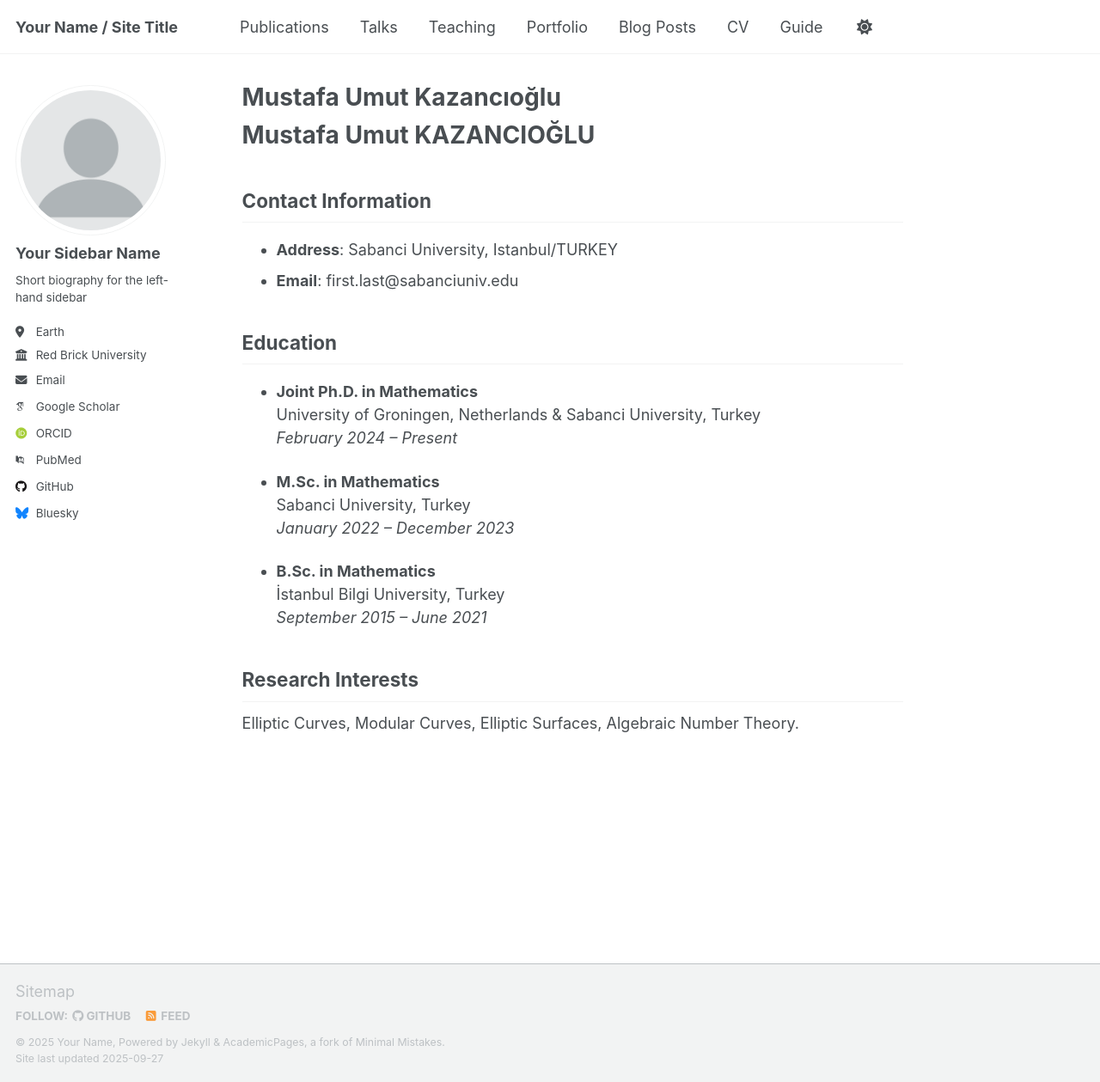
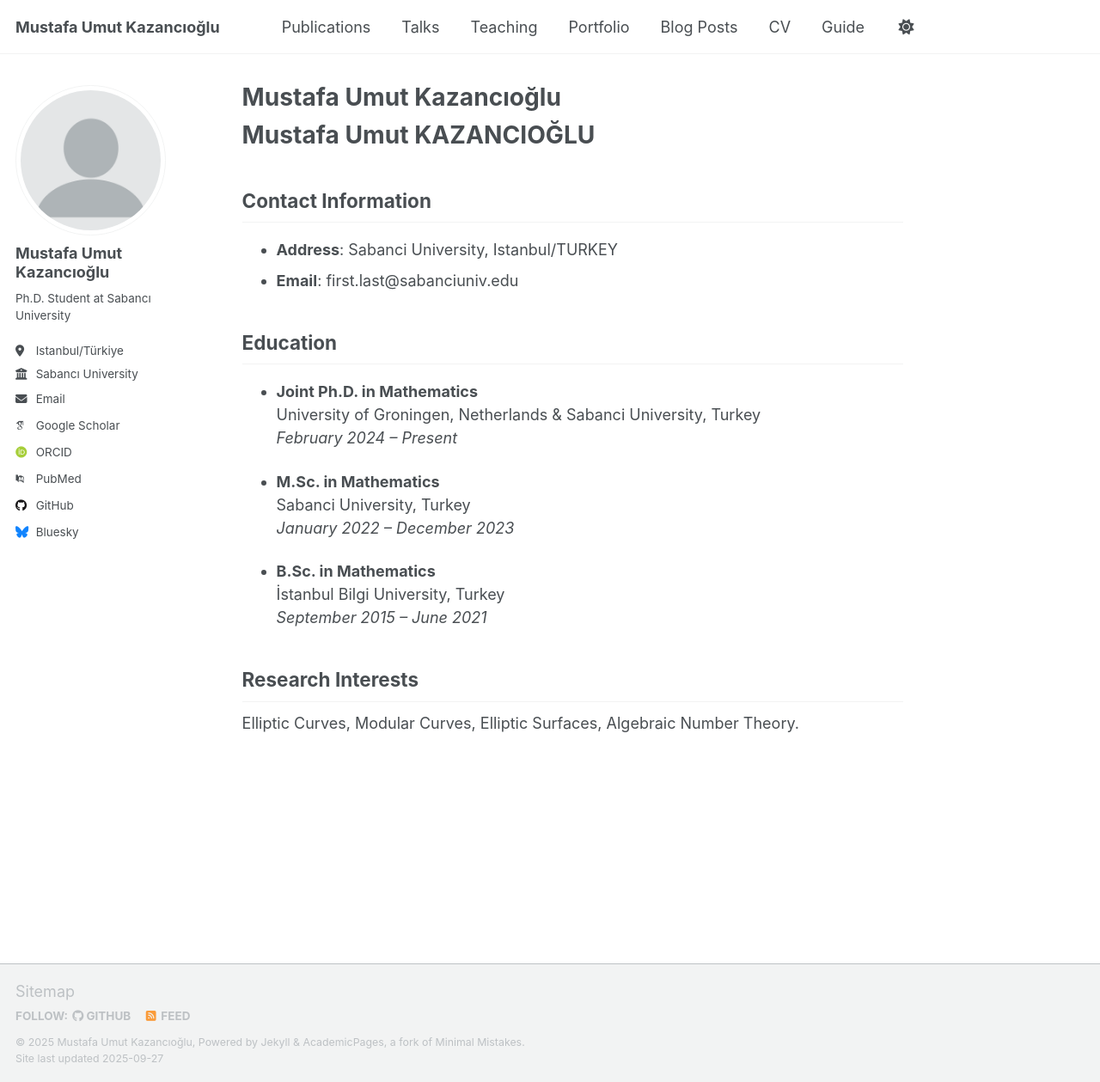
Before and after one commit to MusUmKaz/musumkaz.github.io, a Jekyll site: the page built from _pages/about.md, in a window 1280 px wide and 1259 px high. Shown: the whole window at 86% size. Built offline with Jekyll 4.4.1, drawn with Linux system fonts in a browser that asks for light colours; some web fonts are replaced; a script that is not in the unit is left out.

Commit message:
Update _config.yml

```diff
--- a/_config.yml
+++ b/_config.yml
@@ -9,11 +9,11 @@
 # Basic Site Settings
 locale                   : "en-US"
 site_theme               : "default" # Currently available options are "default", "air"
-title                    : "Your Name / Site Title"
+title                    : "Mustafa Umut Kazancıoğlu"
 title_separator          : "-"
-name                     : &name "Your Name"
-description              : &description "Your Name's academic portfolio"   # Update this with a general description of your site, this is the default if not overridden by a page
-url                      : https://academicpages.github.io # The base hostname & protocol for your site e.g. "https://[your GitHub username].github.io",
+name                     : &name "Mustafa Umut Kazancıoğlu"
+description              : &description "Mustafa Umut Kazancıoğlu's academic portfolio"   # Update this with a general description of your site, this is the default if not overridden by a page
+url                      : https://musumkaz.github.io/ # The base hostname & protocol for your site e.g. "https://[your GitHub username].github.io",
                                                            # or if you already have some other page hosted on Github then use "https://[your GitHub username].github.io/[Your Repo Name]"
 baseurl                  : "" # the subpath of your site, e.g. "/blog"
 repository               : "academicpages/academicpages.github.io"
@@ -24,13 +24,13 @@ repository               : "academicpages/academicpages.github.io"
 author:
   # Biographic information
   avatar           : "profile.png"
-  name             : "Your Sidebar Name"
-  pronouns         : # example: "she/her"
-  bio              : "Short biography for the left-hand sidebar"
-  location         : "Earth"
-  employer         : "Red Brick University"
+  name             : "Mustafa Umut Kazancıoğlu"
+  pronouns         : # example: "he/him"
+  bio              : "Ph.D. Student at Sabancı University"
+  location         : "Istanbul/Türkiye"
+  employer         : "Sabancı University"
   uri              : # URL
-  email            : "none@example.org"
+  email            : "first.last@sabanciuniv.edu"
 
   # Academic websites
   academia         : # URL
```
